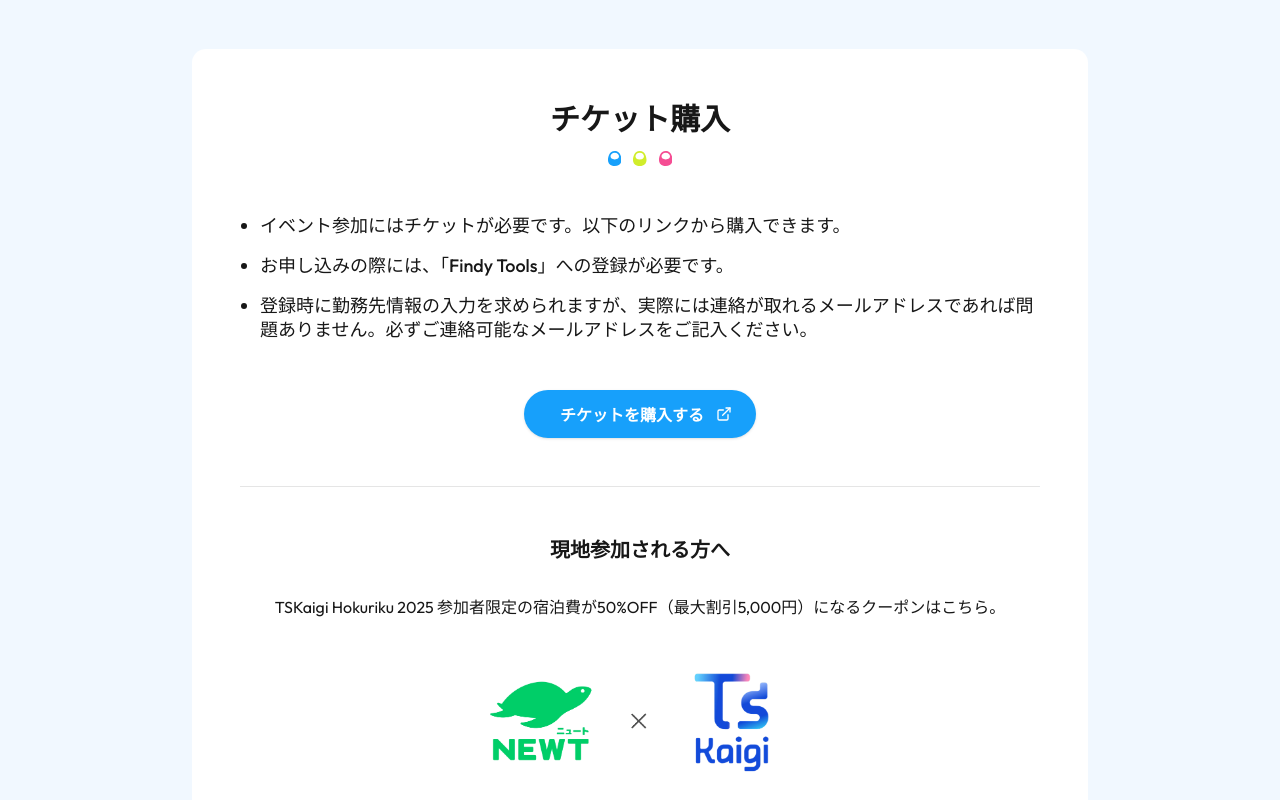
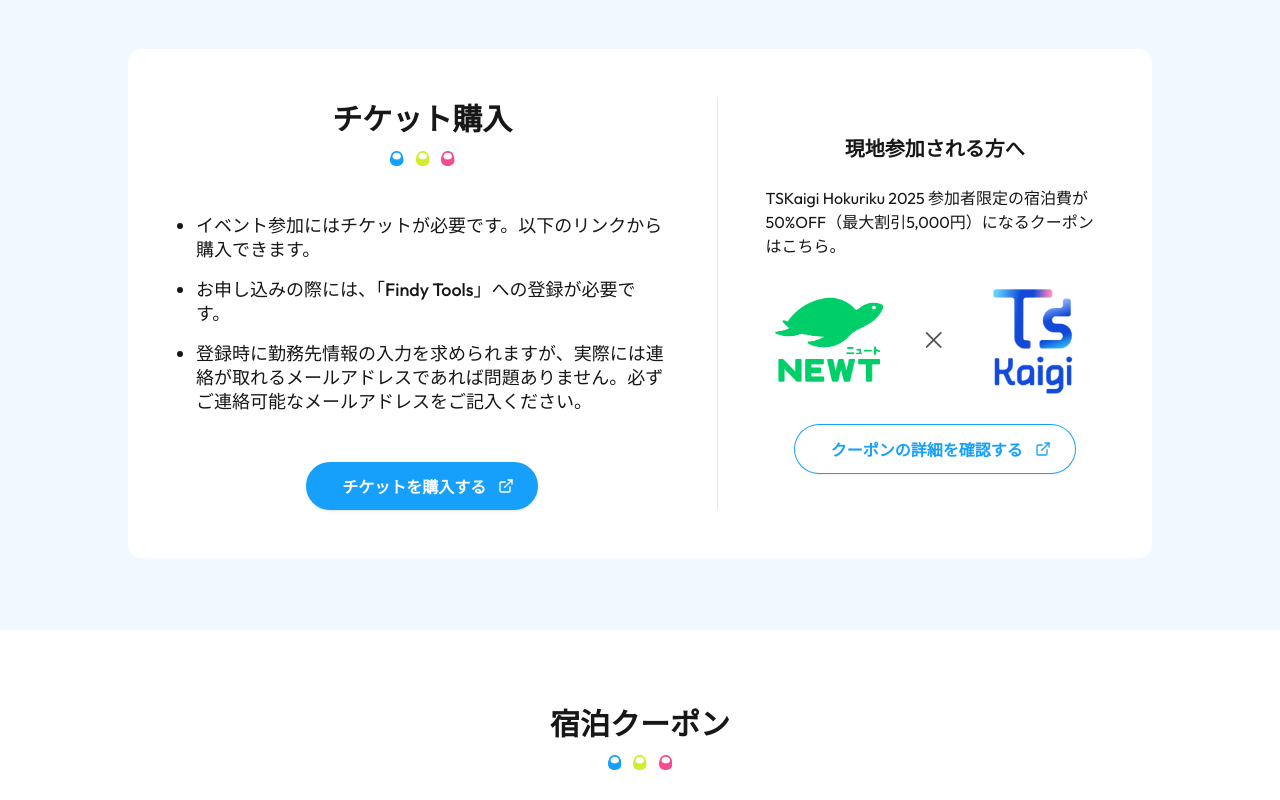
Before and after one commit to tskaigi/hokuriku-web-site, a Next.js app: page / in a window 1280 px wide. Shown: the part 1800-2600 px from the top of the page. Built offline with nearby package versions, Linux system fonts and the light colour scheme.

Commit message:
fix: detail design

```diff
--- a/src/components/core-staff-section.tsx
+++ b/src/components/core-staff-section.tsx
@@ -35,7 +35,7 @@ const coreStaffList = [
 
 const CoreStaffSection = () => {
   return (
-    <section className="px-6 py-18">
+    <section className="px-6 pt-18">
       <div className="mx-auto flex max-w-4xl flex-col gap-12 px-6 md:px-12">
         <SectionHeading>コアスタッフ</SectionHeading>
 
--- a/src/components/ticket-purchase.tsx
+++ b/src/components/ticket-purchase.tsx
@@ -5,7 +5,8 @@ import Image from "next/image";
 const TicketPurchaseSection = () => {
   return (
     <section className="bg-blue-light-100 px-6 py-18">
-      <div className="mx-auto flex max-w-4xl flex-col items-center gap-12 rounded-xl bg-white p-6 md:p-12">
+      <div className="mx-auto flex max-w-5xl flex-col items-center gap-12 rounded-xl bg-white p-6 md:p-12 lg:flex-row">
+        <div className="flex flex-col items-center gap-12">
           <SectionHeading>チケット購入</SectionHeading>
 
           <ul className="mx-auto list-disc space-y-4 pl-5 text-left leading-6 font-medium md:text-lg">
@@ -19,22 +20,25 @@ const TicketPurchaseSection = () => {
           <ButtonLink href="https://conference.findy-code.io/conferences/tskaigi_hokuriku/9/registration">
             チケットを購入する
           </ButtonLink>
+        </div>
 
         <hr className="h-auto self-stretch border-r border-r-slate-200" />
 
-        <div className="flex flex-col items-center gap-6">
-          <h2 className="font-noto text-lg font-bold tracking-[-1.2%] lg:text-xl">
-            現地参加される方へ
-          </h2>
+        <div className="flex w-full flex-col items-center gap-6">
+          <h2 className="font-noto text-lg font-bold lg:text-xl">現地参加される方へ</h2>
 
-          <p className="mt-2 text-start">
+          <p>
             TSKaigi Hokuriku 2025
             参加者限定の宿泊費が50%OFF（最大割引5,000円）になるクーポンはこちら。
           </p>
 
-          <div className="mx-auto my-6 grid max-w-[300px] place-items-center">
-            <Image src="/travel_sponsor.webp" alt="" width={566} height={210} />
-          </div>
+          <Image
+            src="/travel_sponsor.webp"
+            alt="NEWT × TSKaigi"
+            width={566}
+            height={210}
+            className="w-full max-w-80"
+          />
 
           <ButtonLink href="https://newt.net/spo-tskaigi-hokuriku-2025" variant="secondary">
             クーポンの詳細を確認する
```
Lines whose indentation alone changed are shown as unchanged.
